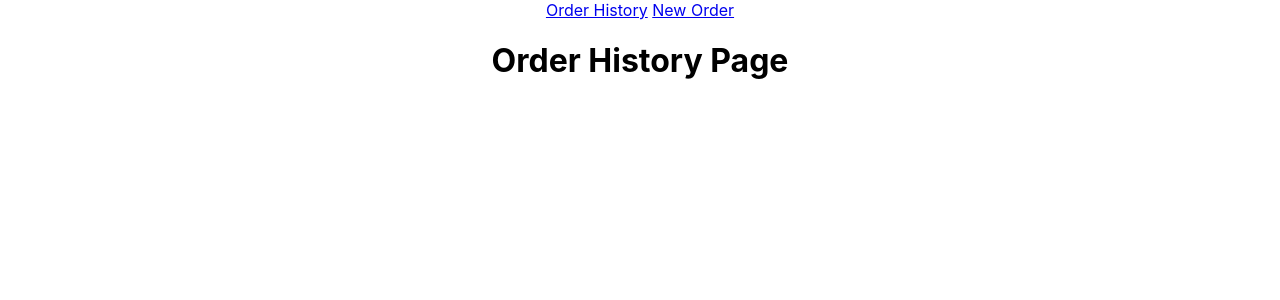
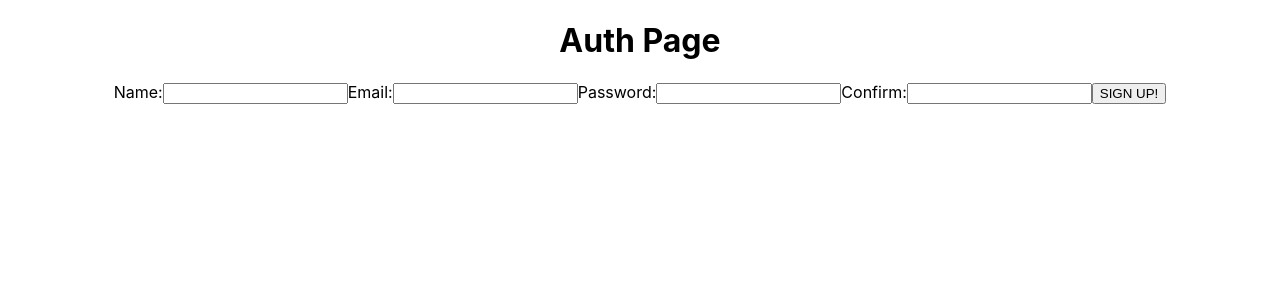
Before and after one commit to devkenney/2022-06-NCR, a React (Create React App) app in the folder mern-infrastructure/: page /orders in a window 1280 px wide. Shown: the top 300 px of the page. Built offline with nearby package versions, Linux system fonts and the light colour scheme.

Commit message:
Week 11 Day 3 Part 1

```diff
--- a/mern-infrastructure/package.json
+++ b/mern-infrastructure/package.json
@@ -6,7 +6,9 @@
     "@testing-library/jest-dom": "^5.16.5",
     "@testing-library/react": "^13.4.0",
     "@testing-library/user-event": "^13.5.0",
+    "dotenv": "^16.0.3",
     "express": "^4.18.1",
+    "mongoose": "^6.6.5",
     "morgan": "^1.10.0",
     "react": "^18.2.0",
     "react-dom": "^18.2.0",
--- a/mern-infrastructure/server.js
+++ b/mern-infrastructure/server.js
@@ -2,6 +2,8 @@ const express = require('express');
 const path = require('path');
 const favicon = require('serve-favicon');
 const logger = require('morgan');
+require('dotenv').config();
+require('./config/database');
 const port = process.env.PORT || 3001
 
 const app = express();
@@ -11,7 +13,7 @@ app.use(express.json());
 
 app.use(favicon(path.join(__dirname, 'build', 'favicon.ico')));
 app.use(express.static(path.join(__dirname, 'build')));
-zx
+
 
 // Create Read Update Destroy routes go here (Index, Show, Create, Update, Delete) -- (New and Edit go on the front end (And kind of Index and Show))
 
--- a/mern-infrastructure/src/App.js
+++ b/mern-infrastructure/src/App.js
@@ -8,7 +8,7 @@ import { Routes, Route } from 'react-router-dom'
 
 function App() {
 
-  const [user, setUser] = useState({})
+  const [user, setUser] = useState(null)
 
   return (
     <div className="App">
--- /dev/null
+++ b/mern-infrastructure/src/components/SignUpForm.js
@@ -0,0 +1,64 @@
+import { useState } from "react"
+
+export default function SignUpForm (props) {
+
+  const [formData, setFormData] = useState({
+    name: '',
+    email: '',
+    password: '',
+    confirm: ''
+  });
+
+  const [disable, setDisable] = useState(formData.password !== formData.confirm)
+
+  const handleSubmit = () => {
+    console.log('submitted');
+  }
+
+  const handleChange = (event) => {
+    console.log(event.target);
+    setFormData({ ...formData, [event.target.name]: event.target.value });
+  }
+
+  return (
+    <>
+      <div className="form-container">
+        <form autoComplete="off" onSubmit={handleSubmit}>
+          <label htmlFor="name">Name:</label>
+          <input
+            type="text"
+            name="name"
+            value={formData.name}
+            onChange={handleChange}
+            required
+          />
+          <label htmlFor="email">Email:</label>
+          <input
+            type="email"
+            name="email"
+            value={formData.email}
+            onChange={handleChange}
+            required
+          />
+          <label htmlFor="password">Password:</label>
+          <input
+            type="password"
+            name="password"
+            value={formData.password}
+            onChange={handleChange}
+            required
+          />
+          <label htmlFor="confirm">Confirm:</label>
+          <input
+            type="password"
+            name="confirm"
+            value={formData.confirm}
+            onChange={handleChange}
+            required
+          />
+          <button type="submit" disabled={disable}>SIGN UP!</button>
+        </form>
+      </div>
+    </>
+  )
+}
--- a/mern-infrastructure/src/pages/Auth.js
+++ b/mern-infrastructure/src/pages/Auth.js
@@ -1,5 +1,10 @@
+import SignUpForm from "../components/SignUpForm"
+
 export default function Auth (props) {
   return (
-    <h1>Auth Page</h1>
+    <main>
+      <h1>Auth Page</h1>
+      <SignUpForm />
+    </main>
   )
 }
```
Also changed, not shown: mern-infrastructure/config/database.js (added, +9 -0 lines), 2 other files (tests, documents, lock files or other folders).
